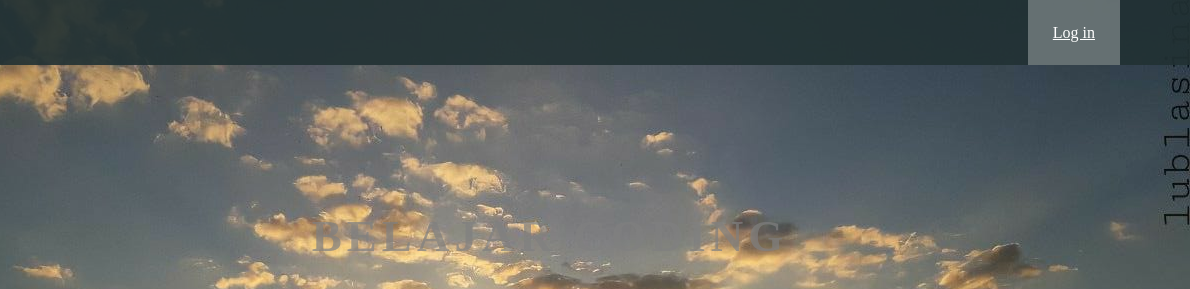
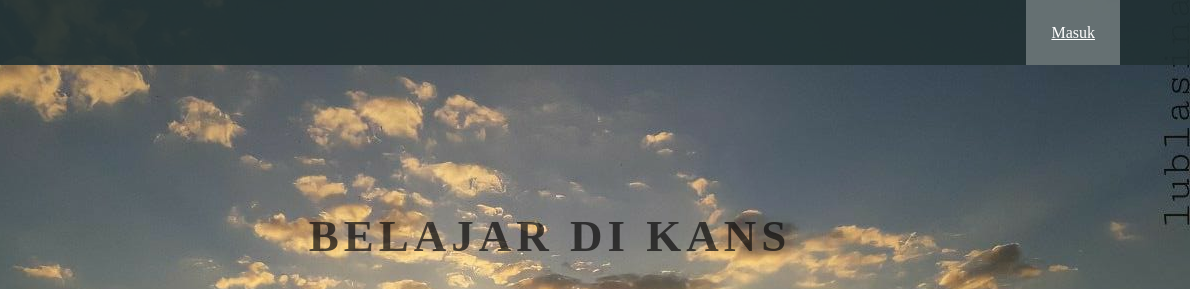
Before and after one commit to Mauliana08/web-kedua-bagian1-, a plain HTML site: page index.html in a window 1280 px wide. Shown: the top 289 px of the page, 90-1280 px from the left. Drawn offline with nearby package versions, Linux system fonts and the light colour scheme; files that its build step writes are made by us from their sources; files whose address does not match are found by name.

Commit message:
ubah login ke Masuk, ubah text h1, ubah bg pembungkus pelajaran

```diff
--- a/index.html
+++ b/index.html
@@ -16,14 +16,14 @@
           <img src="logo.png" class="logo" />
         </div>
         <div class="header-kanan">
-          <a href="#" class="login">Log in </a>
+          <a href="#" class="login">Masuk</a>
         </div>
         <span class="bi bi-list menu-icon"></span>
       </div>
     </header>
     <div class="pembungkus-atas">
       <div class="container">
-        <h1>BELAJAR CODING</h1>
+        <h1>BELAJAR DI KANS</h1>
         <h1>BELAJAR MENJADI LEBIH KREATIF</h1>
         <p>Kans adalah kelompok belajar pemograman khusus SMKN 3 PALU</p>
         <p>
--- a/style.css
+++ b/style.css
@@ -208,7 +208,7 @@ footer {
 
 .pembungkus-atas {
     text-align: center;
-    color: gray;
+    color: #0e0d0d;
 }
 
 video {
```
